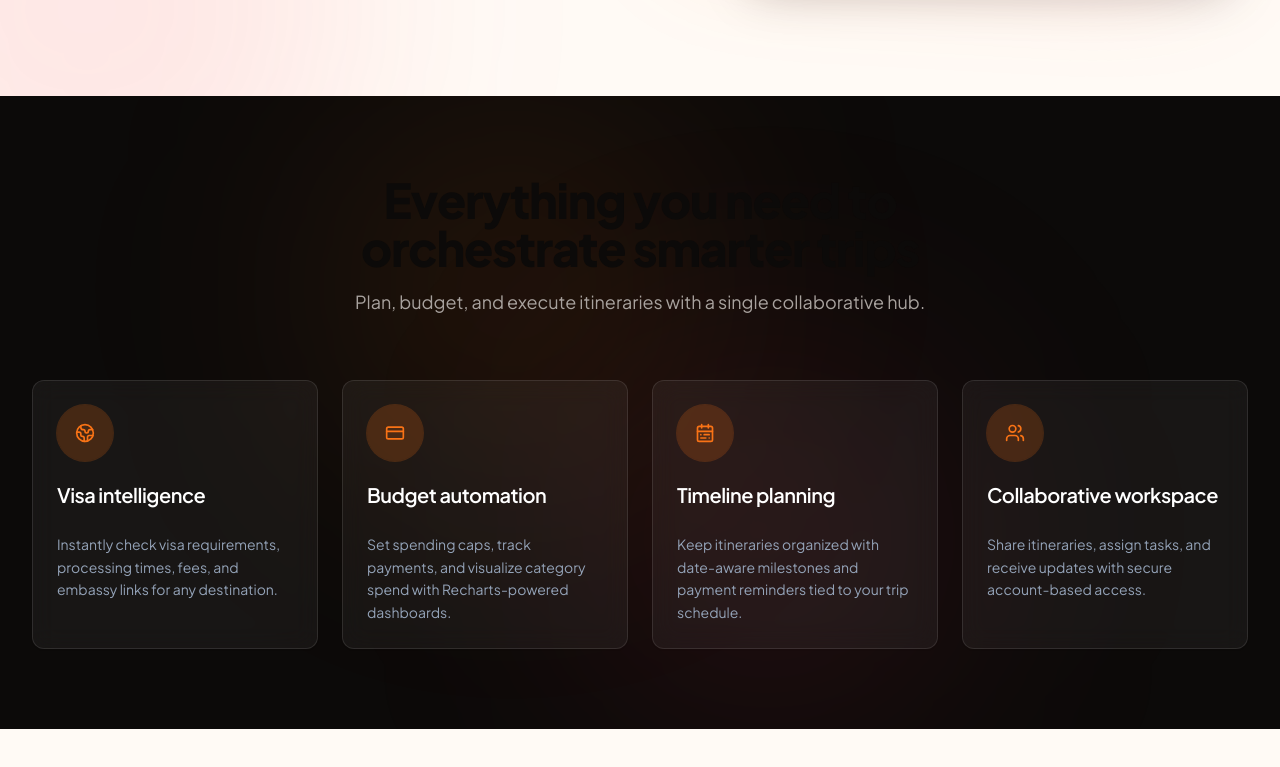
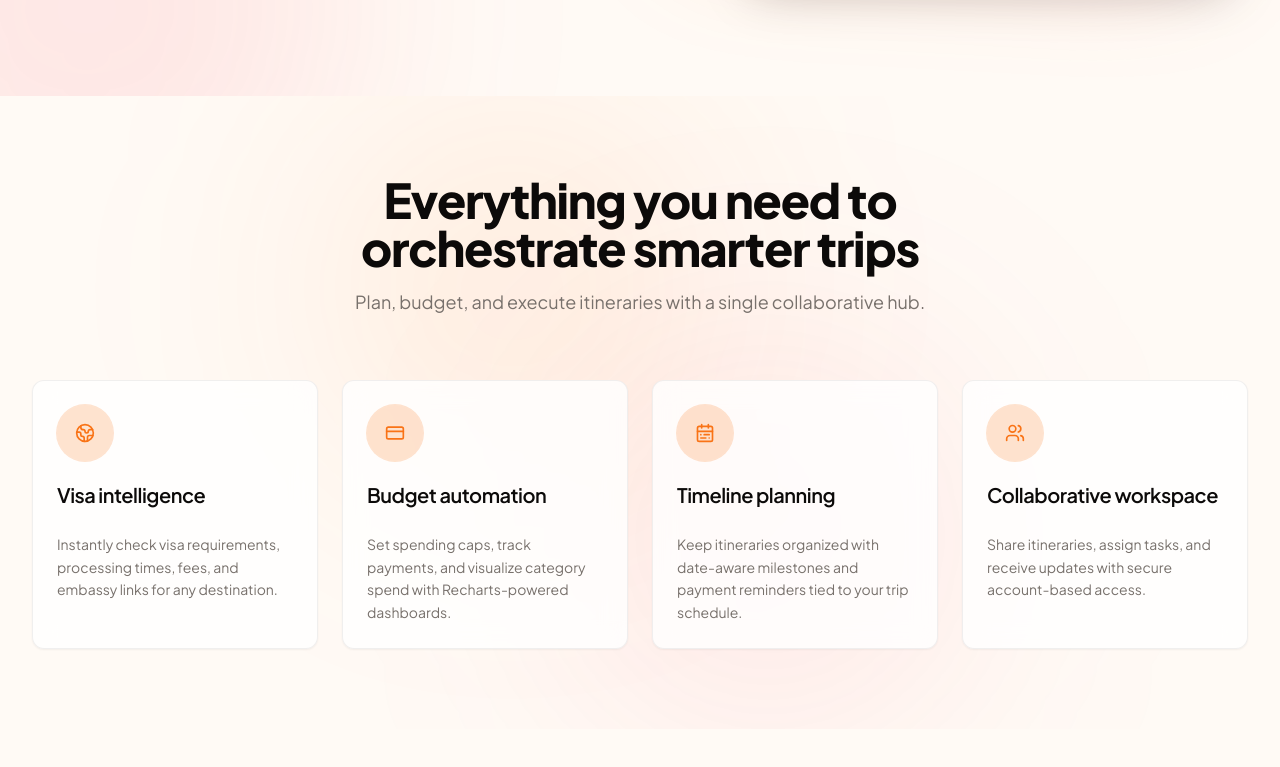
Before and after one commit to Sketney/SoleilRoute, a Next.js app: page / in a window 1280 px wide. Shown: the part 833-1600 px from the top of the page. Built offline with nearby package versions, Linux system fonts and the light colour scheme; no server answers.

Commit message:
Fix light theme styling for features section

```diff
--- a/components/marketing/features-grid.tsx
+++ b/components/marketing/features-grid.tsx
@@ -11,18 +11,18 @@ export function FeaturesGrid() {
   return (
     <section
       id="features"
-      className="relative overflow-hidden bg-background-dark py-20 text-white"
+      className="relative overflow-hidden bg-background-light py-20 text-foreground dark:bg-background-dark dark:text-white"
     >
       <div className="pointer-events-none absolute inset-0">
         <div className="absolute left-1/4 top-0 h-96 w-96 rounded-full bg-primary/10 blur-[128px]" />
-        <div className="absolute bottom-0 right-1/4 h-96 w-96 rounded-full bg-rose-500/10 blur-[128px]" />
+        <div className="absolute bottom-0 right-1/4 h-96 w-96 rounded-full bg-rose-500/10 blur-[128px] dark:bg-rose-500/15" />
       </div>
       <div className="relative mx-auto w-full max-w-7xl px-4 sm:px-6 lg:px-8">
         <div className="mx-auto mb-16 max-w-3xl space-y-4 text-center">
           <h2 className="text-3xl font-extrabold tracking-tight sm:text-4xl md:text-5xl">
             {t.features.heading}
           </h2>
-          <p className="text-lg text-stone-400">
+          <p className="text-lg text-muted-foreground dark:text-stone-400">
             {t.features.subheading}
           </p>
         </div>
@@ -32,18 +32,18 @@ export function FeaturesGrid() {
           return (
             <Card
               key={feature.title}
-              className="group flex h-full flex-col border border-white/10 bg-white/5 text-white backdrop-blur-md transition-all duration-300 hover:-translate-y-2 hover:border-primary/50 hover:bg-white/[0.07] hover:shadow-[0_8px_30px_rgba(0,0,0,0.12)]"
+              className="group flex h-full flex-col border border-border/60 bg-white/80 text-foreground shadow-sm backdrop-blur-md transition-all duration-300 hover:-translate-y-2 hover:border-primary/50 hover:bg-white hover:shadow-[0_8px_30px_rgba(0,0,0,0.12)] dark:border-white/10 dark:bg-white/5 dark:text-white dark:hover:bg-white/[0.07]"
             >
               <CardHeader className="space-y-5">
                 <div className="inline-flex h-14 w-14 items-center justify-center rounded-full bg-primary/20 text-primary ring-1 ring-primary/20 transition-transform duration-300 group-hover:scale-110">
                   <Icon className="h-5 w-5" />
                 </div>
-                <CardTitle className="text-xl text-white">
+                <CardTitle className="text-xl text-foreground dark:text-white">
                   {feature.title}
                 </CardTitle>
               </CardHeader>
               <CardContent>
-                <p className="text-sm leading-relaxed text-slate-400 transition-colors group-hover:text-slate-300">
+                <p className="text-sm leading-relaxed text-muted-foreground transition-colors group-hover:text-foreground/80 dark:text-slate-400 dark:group-hover:text-slate-300">
                   {feature.description}
                 </p>
               </CardContent>
```
